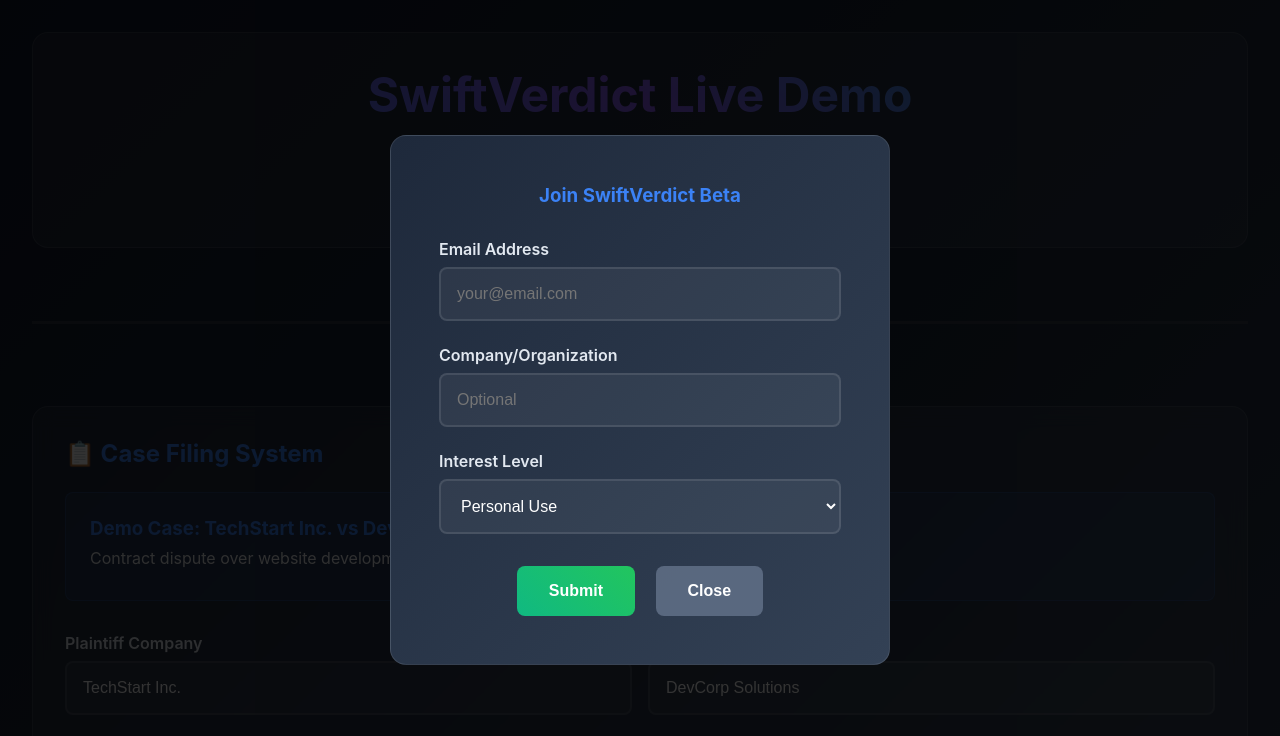
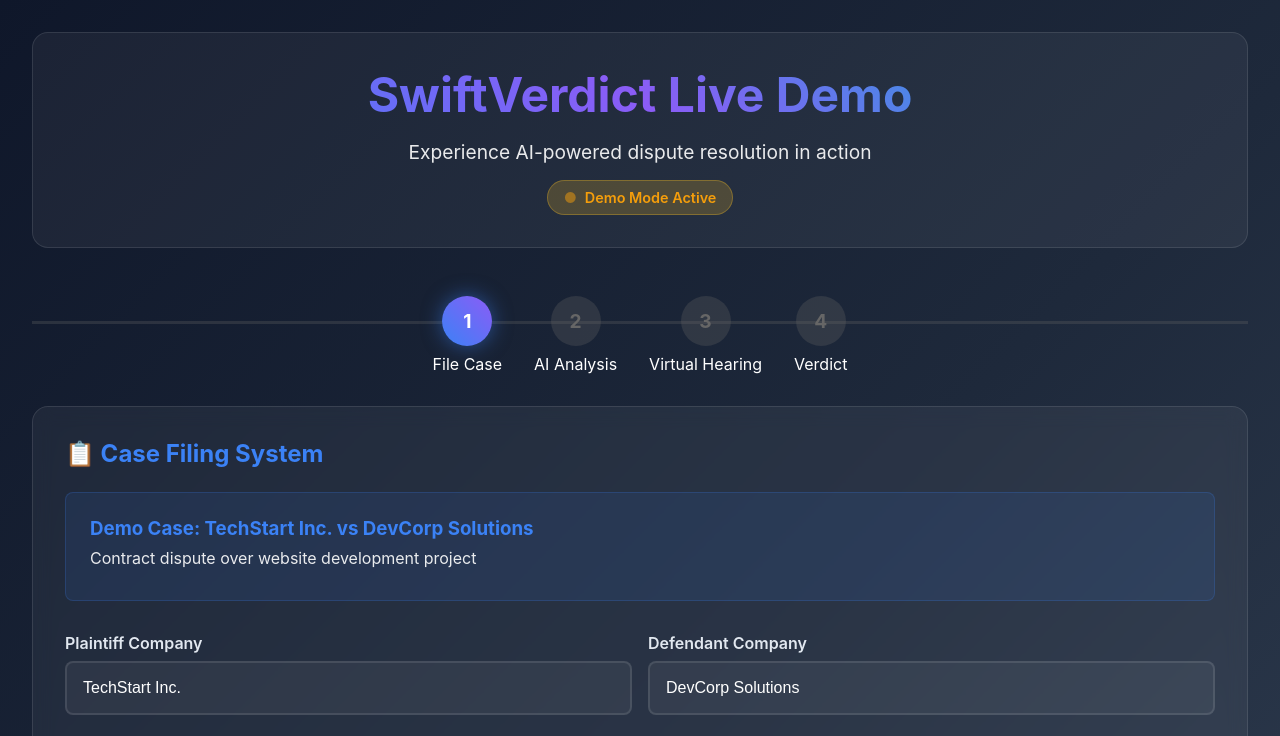
Before and after one commit to 2058862807/swiftverdict, a plain HTML site: page index.html in a window 1280 px wide. Shown: the top 736 px of the page. Drawn offline with Linux system fonts and the light colour scheme.

Commit message:
Update index.html

```diff
--- a/index.html
+++ b/index.html
@@ -574,7 +574,7 @@
         </div>
 
         <!-- Beta Signup Modal -->
-        <div id="signupModal" style="display: none; position: fixed; top: 0; left: 0; right: 0; bottom: 0; background: rgba(0,0,0,0.8); z-index: 1000; display: flex; align-items: center; justify-content: center;">
+        <div id="signupModal" style="display: none; position: fixed; top: 0; left: 0; right: 0; bottom: 0; background: rgba(0,0,0,0.8); z-index: 1000; align-items: center; justify-content: center;">
             <div style="background: linear-gradient(135deg, #1e293b, #334155); padding: 3rem; border-radius: 1rem; max-width: 500px; width: 90%; border: 1px solid rgba(255,255,255,0.1);">
                 <h3 style="text-align: center; margin-bottom: 2rem; color: #3b82f6;">Join SwiftVerdict Beta</h3>
                 <div class="form-group">
```
